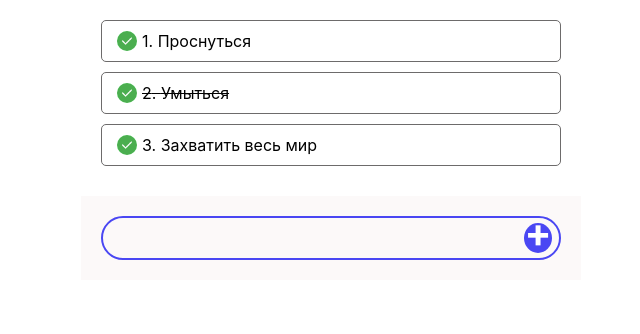
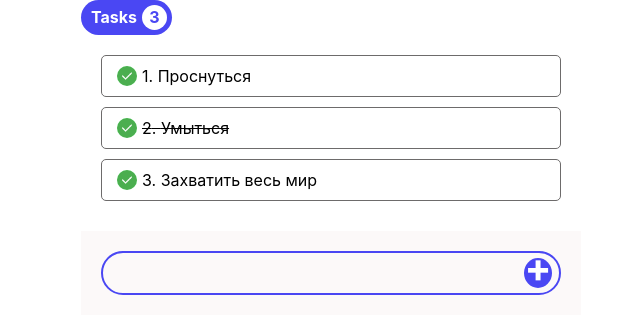
Before and after one commit to Saleyevav/to-do-list, a React (Create React App) app: page / in a window 1280 px wide. Shown: the top 334 px of the page, without its empty margins (309-949 px from the left). Built offline with nearby package versions, Linux system fonts and the light colour scheme.

Commit message:
create Counter element

```diff
--- a/src/App.js
+++ b/src/App.js
@@ -4,6 +4,7 @@ import "./App.css";
 import ToDoList from "./components/ToDoList";
 import InputWithButton from "./components/InputWithButton";
 import ToDoService from "./API/ToDoService";
+import Counter from "./components/Counter";
 
 function App() {
   const [toDoList, setToDoList] = useState(ToDoService.getAll());
@@ -11,17 +12,24 @@ function App() {
 
   const addToDo = () => {
     let value = inputRef.current.value;
-    setToDoList([...toDoList, { title: value, completed: false }])
+    setToDoList([...toDoList, { title: value, completed: false }]);
   };
 
   const completeFunction = (id) => {
-    toDoList[id - 1].completed ? toDoList[id - 1].completed = false : toDoList[id - 1].completed = true;
+    toDoList[id - 1].completed
+      ? (toDoList[id - 1].completed = false)
+      : (toDoList[id - 1].completed = true);
     setToDoList([...toDoList]);
   };
 
   return (
     <div className="App">
-      <ToDoList list={toDoList} setList={setToDoList} completeFunction={completeFunction} />
+      <Counter title="Tasks" count="3" />
+      <ToDoList
+        list={toDoList}
+        setList={setToDoList}
+        completeFunction={completeFunction}
+      />
       <InputWithButton ref={inputRef} onBtnClickFunction={addToDo} />
     </div>
   );
--- /dev/null
+++ b/src/components/Counter/index.jsx
@@ -0,0 +1,12 @@
+import React from "react";
+import classes from "./styles.module.css";
+const Counter = ({ title, count }) => {
+  return (
+    <div className={classes.wrapper}>
+      <div className={classes.title}>{title} </div>
+      <div className={classes.count}>{count}</div>
+    </div>
+  );
+};
+
+export default Counter;
--- /dev/null
+++ b/src/components/Counter/styles.module.css
@@ -0,0 +1,25 @@
+.wrapper {
+  background-color: #4a47f3;
+  display: inline-block;
+  border-radius: 30px;
+  padding: 5px 5px 5px 10px;
+}
+
+.title {
+  color: white;
+  font-weight: bold;
+  display: inline-block;
+}
+
+.count {
+  display: inline-block;
+  background: white;
+  color: #4a47f3;
+  height: 25px;
+  width: 25px;
+  text-align: center;
+  font-weight: bold;
+  margin-left: 5px;
+  line-height: 1.5;
+  border-radius: 50%;
+}
--- a/src/components/InputWithButton/styles.module.css
+++ b/src/components/InputWithButton/styles.module.css
@@ -26,7 +26,6 @@
 .button {
   color: white;
   text-align: center;
-    text-justify: auto;
   font-size: 40px;
   font-weight: bold;
   line-height: 50%;
```
Lines whose indentation alone changed are shown as unchanged.
